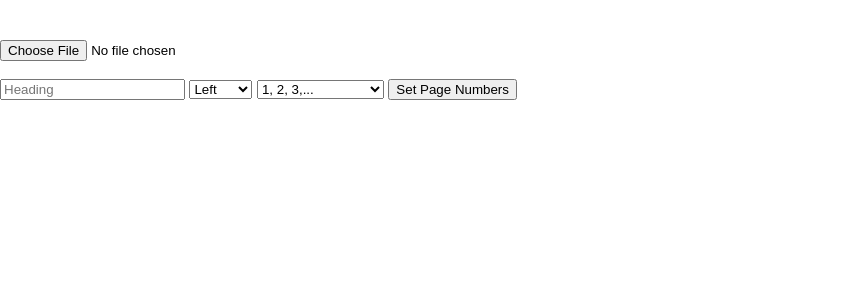
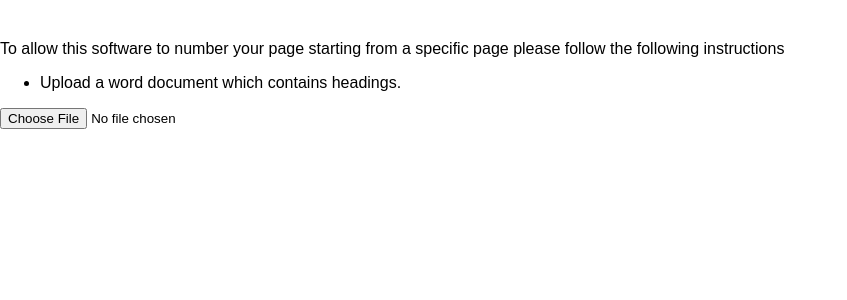
Before and after one commit to seddie95/start_page_numbers_at_X, a Django app: page / in a window 1280 px wide. Shown: the part 129-429 px from the top of the page, without its empty margins (0-847 px from the left). Run offline with Django 3.2, Linux system fonts and the light colour scheme; some libraries are stand-ins or nearby versions.

Commit message:
Add instructions

```diff
--- a/static/css/style.css
+++ b/static/css/style.css
@@ -19,12 +19,26 @@ header {
 
 }
 
+#file_name {
+    display: none;
+}
+
 #upload {
 
 }
 
 #heading_list {
 
+}
+
+#heading_list li {
+    list-style-type: none;
+
+}
+
+#heading_list li:hover {
+    color: blue;
+    cursor: pointer;
 }
 
 #heading_input {
@@ -46,3 +60,20 @@ header {
 #download_link {
 
 }
+
+#style_form {
+    display: none;
+}
+
+/*Instruction items*/
+#item_2 {
+    display: none;
+}
+
+#bullets {
+    display: none;
+}
+
+#item_3 {
+    display: none;
+}
--- a/static/js/process_file.js
+++ b/static/js/process_file.js
@@ -23,6 +23,8 @@ $(document).ready(function () {
                 let download_link = $("#download_link")
                 download_link.attr("href", baseUrl + data);
                 download_link.show();
+                $('#bullets').hide();
+                $('#item_3').show();
             },
             error: function (data) {
                 console.error('Difficulty parsing response');
--- a/static/js/upload_file.js
+++ b/static/js/upload_file.js
@@ -32,7 +32,16 @@ $(document).ready(function () {
                     let heading_input = $('#heading_input');
                     heading_input.text($(this).val());
                     heading_input.val($(this).text());
+                    $('#item_2').hide();
+                    $('#bullets').show();
+                    $('#style_form').show();
+
                 });
+
+                //display/hide instructions
+                $('#upload_form').hide();
+                $('#item_1').hide();
+                $('#item_2').show();
 
             },
             error: function (data) {
--- a/templates/home.html
+++ b/templates/home.html
@@ -31,9 +31,24 @@
 
 <!--Header section-->
 <header class="header">
-        <h1>Page Numbers at <span class="color">X</span></h1>
+    <h1>Page Numbers at <span class="color">X</span></h1>
 </header>
-
+<p>To allow this software to number your page starting from a specific page please
+    follow the following instructions </p>
+<ul>
+    <li id="item_1"> Upload a word document which contains headings.</li>
+    <li id="item_2"> Select one of the headings that is returned by clicking on it, which will be the heading for
+        the starting page.
+    </li>
+    <div id="bullets">
+        <li> Select the position of the numbers on the page, default is left</li>
+        <li> Select the number format for the first section of the document</li>
+        <li>Click the Set Page Number button</li>
+    </div>
+    <li id="item_3">Download your numbered file after it has been processed.
+        Please not that all files will be deleted after 2 minutes.
+    </li>
+</ul>
 <!--Main body Section-->
 <form method="post" enctype="multipart/form-data" id="upload_form">
     {% csrf_token %}
```
